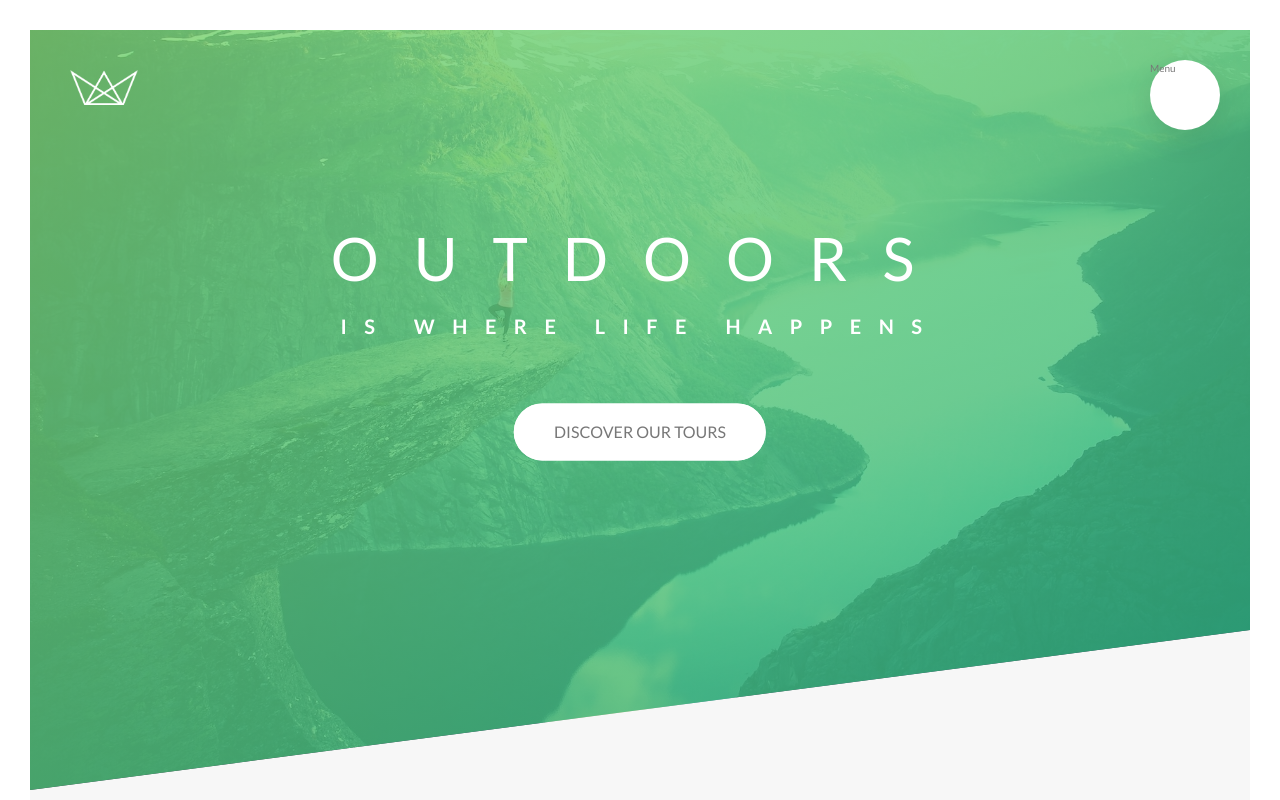
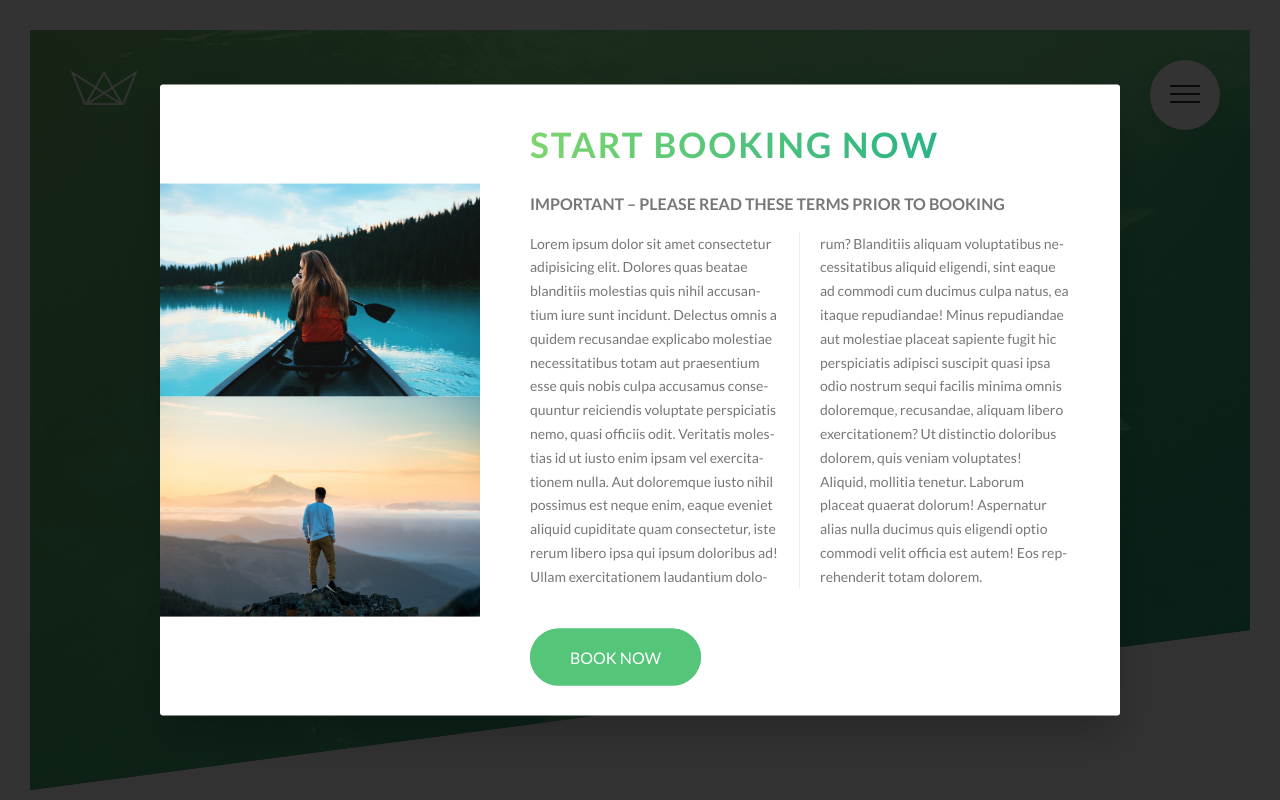
Before and after one commit to tsirianni/Natours-landing-page, a website: page index.html in a window 1280 px wide. Shown: the top 800 px of the page. Drawn offline with Linux system fonts and the light colour scheme.

Commit message:
Popup card layout ready

```diff
--- a/index.html
+++ b/index.html
@@ -17,7 +17,9 @@
         <nav class="navigation">
             <input type="checkbox" class="navigation__checkbox" id="navi-toggle">
 
-            <label for="navi-toggle" class="navigation__button">Menu</label>
+            <label for="navi-toggle" class="navigation__button">
+                <span class="navigation__icon">&nbsp;</span>
+            </label>
 
             <div class="navigation__background">&nbsp;</div>
 
@@ -362,6 +364,24 @@
             </div>
         </footer>
 
+        <div class="popup">
+            <div class="popup__content">
+
+                <div class="popup__left">
+                    <img src="img/nat-8.jpg" alt="Tour photo" class="popup__img">
+                    <img src="img/nat-9.jpg" alt="Tour photo" class="popup__img">
+                </div>
+
+                <div class="popup__right">
+                    <h2 class="heading-secondary u-margin-bottom-small">Start booking now</h2>
+                    <h3 class="heading-tertiary u-margin-bottom-small">Important &ndash; Please read these terms prior to booking</h3>
+                    <p class="popup__text">
+                        Lorem ipsum dolor sit amet consectetur adipisicing elit. Dolores quas beatae blanditiis molestias quis nihil accusantium iure sunt incidunt. Delectus omnis a quidem recusandae explicabo molestiae necessitatibus totam aut praesentium esse quis nobis culpa accusamus consequuntur reiciendis voluptate perspiciatis nemo, quasi officiis odit. Veritatis molestias id ut iusto enim ipsam vel exercitationem nulla. Aut doloremque iusto nihil possimus est neque enim, eaque eveniet aliquid cupiditate quam consectetur, iste rerum libero ipsa qui ipsum doloribus ad! Ullam exercitationem laudantium dolorum? Blanditiis aliquam voluptatibus necessitatibus aliquid eligendi, sint eaque ad commodi cum ducimus culpa natus, ea itaque repudiandae! Minus repudiandae aut molestiae placeat sapiente fugit hic perspiciatis adipisci suscipit quasi ipsa odio nostrum sequi facilis minima omnis doloremque, recusandae, aliquam libero exercitationem? Ut distinctio doloribus dolorem, quis veniam voluptates! Aliquid, mollitia tenetur. Laborum placeat quaerat dolorum! Aspernatur alias nulla ducimus quis eligendi optio commodi velit officia est autem! Eos reprehenderit totam dolorem.
+                    </p>
+                    <a href="#" class="btn btn--green">Book now</a>
+                </div>
+            </div>
+        </div>
         <!-- <section class="grid-test">
             <div class="row">
                 <div class="col-1-of-2">
--- a/scss/abstracts/_mixins.scss
+++ b/scss/abstracts/_mixins.scss
@@ -5,3 +5,10 @@
         clear: both;
     }
 }
+
+@mixin center-absolute {
+    position: absolute;
+    top: 50%;
+    left: 50%;
+    transform: translate(-50%, -50%);
+}
--- /dev/null
+++ b/scss/components/_popup.scss
@@ -0,0 +1,50 @@
+.popup {
+  height: 100vh;
+  width: 100%;
+  position: fixed;
+  top: 0;
+  left: 0;
+  background-color: rgba($color-black, .8);
+  z-index: 3000;
+
+  &__content {
+    @include center-absolute;
+
+    width: 75%;
+    background-color: $color-white;
+    box-shadow: 0 2rem 4rem rgba($color-black, .2);
+    border-radius: 3px;
+    display: table;
+    overflow: hidden;
+  }
+
+
+  &__left {
+    width: 33.333333333%;
+    display: table-cell;
+    vertical-align: middle;
+  }
+
+  &__right {
+    width: 66.666666666%;
+    display: table-cell;
+    vertical-align: middle;
+    padding: 3rem 5rem;
+  }
+
+  &__img {
+    display: block;
+    width: 100%;
+
+  }
+
+  &__text {
+    font-size: 1.4rem;
+    margin-bottom: 4rem;
+
+    column-count: 2;
+    column-gap: 4rem;
+    column-rule: 1px solid $color-grey-light-2;
+    hyphens: auto;
+  }
+}
--- a/scss/layouts/_navigation.scss
+++ b/scss/layouts/_navigation.scss
@@ -14,6 +14,8 @@
     right: 6rem;
     z-index: 2000;
     box-shadow: 0 1rem 3rem rgba($color-black, .1);
+    text-align: center;
+    cursor: pointer;
   }
 
   &__background {
@@ -83,6 +85,8 @@
 
   }
 
+  // Functionality
+
   &__checkbox:checked ~ &__background {
     transform: scale(80);
   }
@@ -92,4 +96,53 @@
     width: 100%;
   }
 
+  // Icon
+
+  &__icon {
+    position: relative;
+    margin-top: 3.3rem;
+
+    &,
+    &::before,
+    &::after {
+      width: 3rem;
+      height: 2px;
+      background-color: $color-grey-dark-3;
+      display: inline-block;
+    }
+
+    &::before,
+    &::after {
+      content: "";
+      position: absolute;
+      left: 0;
+      transition: all .2s;
+    }
+
+    &::before {top: -.8rem;}
+    &::after {top: .8rem}
+
+  }
+
+  &__button:hover &__icon::before {
+    top: -1rem;
+  }
+
+  &__button:hover &__icon::after {
+    top: 1rem;
+  }
+
+  &__checkbox:checked + &__button &__icon {
+    background-color: transparent;
+  }
+
+  &__checkbox:checked + &__button &__icon::before {
+    transform: rotate(135deg);
+    top: 0;
+  }
+
+  &__checkbox:checked + &__button &__icon::after {
+    transform: rotate(-135deg);
+    top: 0;
+  }
 }
--- a/scss/main.scss
+++ b/scss/main.scss
@@ -13,6 +13,7 @@
 @import "components/feature-box";
 @import "components/cards";
 @import "components/form";
+@import "components/popup";
 @import "components/story";
 
 @import "layouts/footer";
```
Also changed, not shown: css/style.css.
